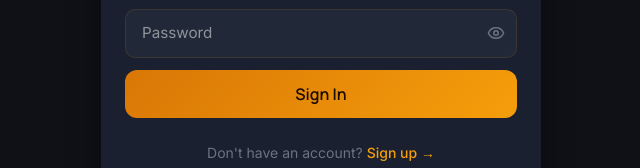
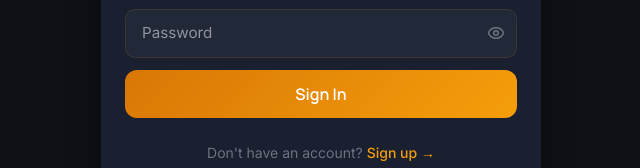
Before and after one commit to kpmistry1983/ContentMind-AI, a Next.js app: page /login in a window 1280 px wide. Shown: the part 474-642 px from the top of the page, without its empty margins (319-959 px from the left). Built offline with nearby package versions, Linux system fonts and the light colour scheme.

Commit message:
fix: Button primary text color to white for legibility
Co-Authored-By: Claude Sonnet 4.6 <noreply@anthropic.com>

```diff
--- a/components/ui/Button.tsx
+++ b/components/ui/Button.tsx
@@ -29,7 +29,7 @@ export default function Button({
 
   const primaryStyle =
     variant === 'primary'
-      ? { background: 'var(--gradient-primary)', fontFamily: 'var(--font-manrope)', color: '#1a0a00' }
+      ? { background: 'var(--gradient-primary)', fontFamily: 'var(--font-manrope)', color: '#ffffff' }
       : undefined
 
   const ghostStyle =
```
